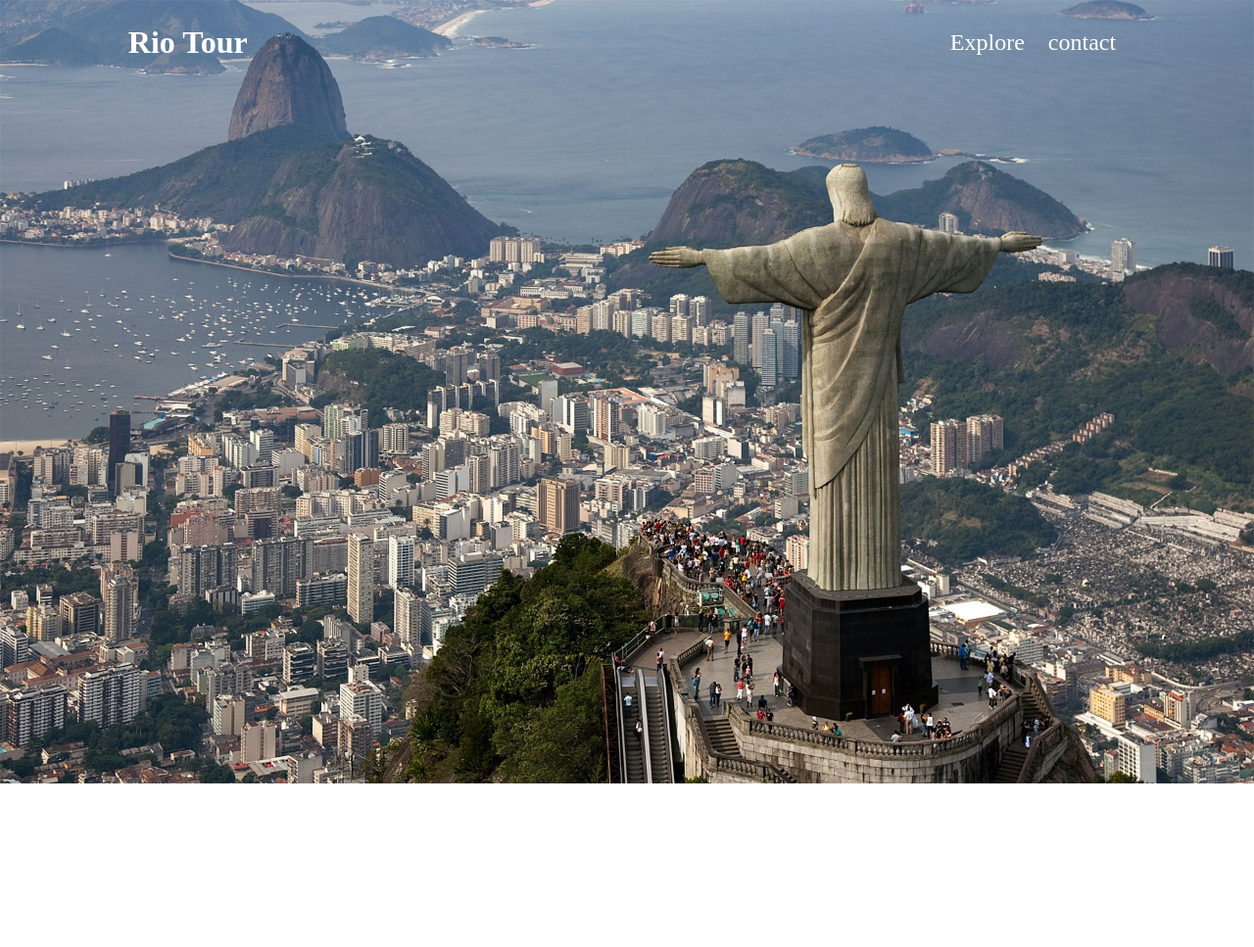
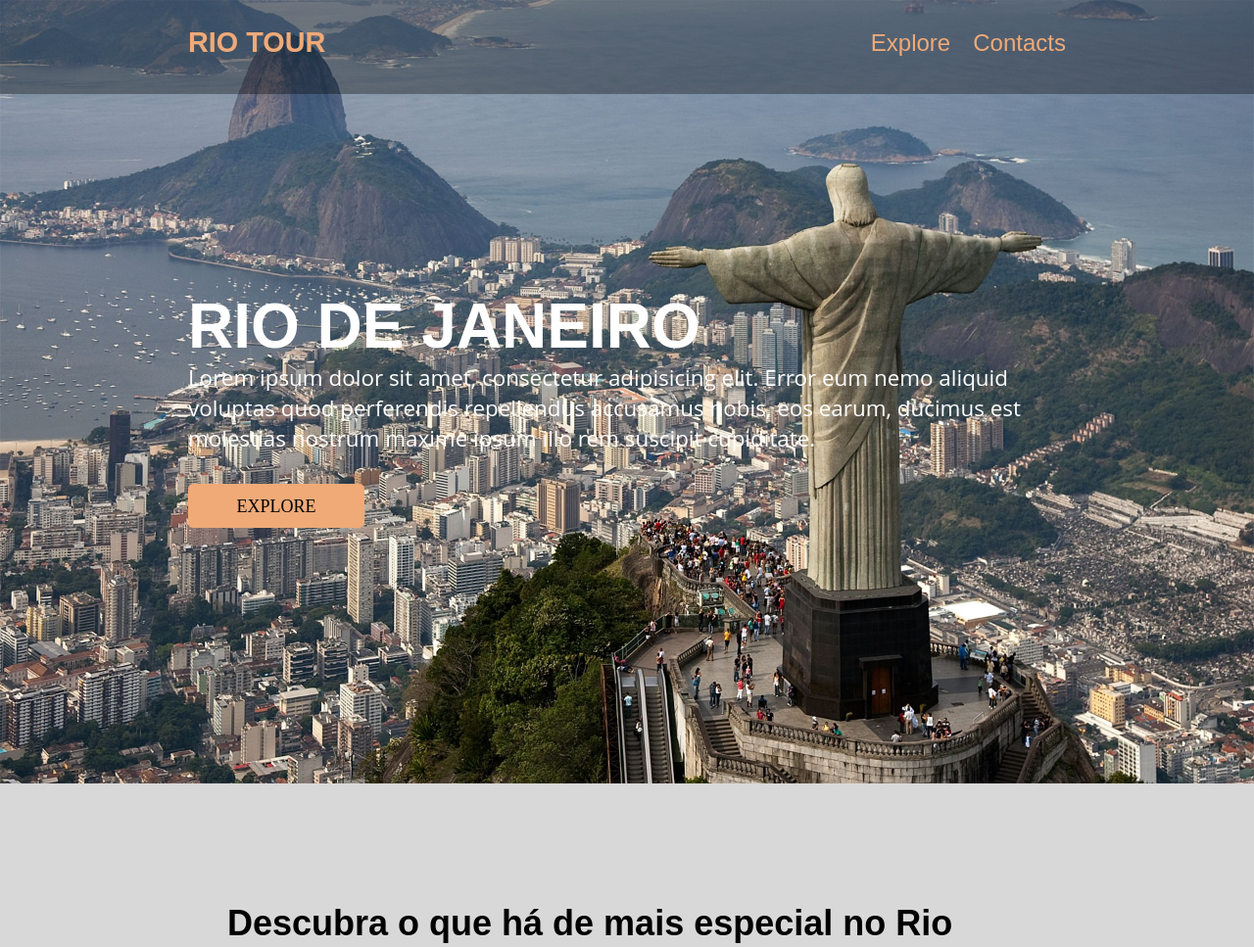
Before and after one commit to eu-adris/projeto-rio-tour, a plain HTML site: page index.html in a window 1280 px wide. Shown: the top 967 px of the page at 98% size. Before the commit the page ends 800 px from the top, so only its background shows below. Drawn offline with Linux system fonts and the light colour scheme.

Commit message:
codigo refeito do zero novamente, adicionado header, main e sections> li

```diff
--- a/index.html
+++ b/index.html
@@ -9,20 +9,36 @@
 </head>
 
 <body>
+    <section id="home">
+        <div class="filter home">
+            <header>
+                <p class="brand">Rio Tour</p>
+                <nav>
+                    <a href="">Explore</a>
+                    <a href="">Contacts</a>
+                </nav>
+            </header>
+            <main>
+                <h1>RIO DE JANEIRO</h1>
+                <p>Lorem ipsum dolor sit amet, consectetur adipisicing elit. Error eum nemo aliquid voluptas quod perferendis repellendus accusamus nobis, eos earum, ducimus est molestias nostrum maxime ipsum illo rem suscipit cupiditate.</p>
+                <a href="">explore</a>
+            </main>
+        </div>
+    </section>
+    <section id="explore">
+        <ul class="article">
+            <li>
+                <h2>Descubra o que há de mais especial no Rio</h2>
+            <img src="https://images.unsplash.com/photo-1483729558449-99ef09a8c325?q=80&w=2070&auto=format&fit=crop&ixlib=rb-4.0.3&ixid=M3wxMjA3fDB8MHxwaG90by1wYWdlfHx8fGVufDB8fHx8fA%3D%3D" alt="Rio de Janeiro">
+            <p>There is no doubt that Rio de Janeiro is one of the top travel destinations in the world and a year-round tourist hub, but have you ever wondered why most tourists are so intoxicated with the dream to visit Rio de Janeiro at least once in a lifetime?</p>
+            <p>Well, because this ocean-cradling and mountain-spiked city is a place that offers a mixture of contrasting experiences both for adventurous travelers and luxury vacation lovers. Now let’s take a dive into those special experiences and spots making Rio appear on everyone’s bucket list.</p>
+            </li>
+            <li>
+                <h3>A escadaria selarón</h3>
+                <p>Rio de Janeiro is full of colorful places that will make your eyes turn, and a perfect destination like that is the vivid mosaic Stairs of Selarón - a magical spot in the middle of a metropole. The stairs are the beautiful work of Chilean-born artist Jorge Selarón, who saw the project as his tribute to the city and the Brazilian people. He completely transformed the neighborhood turning it from a gray abandoned area into a creative hub for tourists.</p>
+            </li>
 
-    <section id="home">
-        <div class="container">
-            <header>
-                <div>
-                    <h2>Rio Tour</h2>
-                </div>
-                <div>
-                    <a href="">Explore</a>
-                    <a href="">contact</a>
-                </div>
-            </header>
-        </div>
-
+        </ul>
     </section>
 
 </body>
--- a/style.css
+++ b/style.css
@@ -2,37 +2,151 @@
     margin: 0;
     padding: 0;
     box-sizing: border-box;
+    text-decoration: none;
+    list-style: none;
+    overflow-x: hidden;
+
 }
 
-.container{
-    max-width: 1400px;
-    margin: 0 auto;
-    padding: 0 20px;
+body {
+    font-family: 'Poppins', sans-serif;
+    font-size: 1.6rem;
+    scroll-behavior: smooth;
+    background-color: rgb(216, 216, 216);
 }
 
 #home{
-    background-image: url('./imagens/501463.jpg ');
+    background-image: url('./imagens/501463.jpg');
     background-size: cover;
-    background-position: center;
+    /* background-position: center; */
     height: 100vh;
 }
 
-header{
-    display: flex;
-    align-items: center;
-    gap: 45%;
-    align-items: center;
-    padding: 25px;
-    justify-content: space-around;
+#home .filter{
+    position: relative;
+    height: 100%;
 }
 
-header h2{
-    color: white;
-    font-size: 2rem;
+header{
+    background-color: #00000056;
+    position: relative;
+    display: block;
+    unicode-bidi: isolate;
 }
-header a{
-    color: white;
-    text-decoration: none;
+
+header .brand{
+    font-weight: bolder;
+    font-size: 1.8rem;
+    line-height: 27px;
+    color: #EFAA78;
+    padding: 1.9rem 0 2.4rem 0;
+    position: relative;
+    left: 15%;
+    text-transform: uppercase;
+}
+
+header nav{
+    position: absolute;
+    right: 15%;
+    bottom: 55%;
+    transform: translateY(50%);
+}
+
+header nav a:first-child{
+    margin-right: 1rem;
+}
+
+header nav a{
     font-size: 1.5rem;
-    margin: 0 10px;
+    color: #EFAA78;
 }
+
+main{
+    position: relative;
+    left: 15%;
+    transform: translateY(50%);
+    color: #fff;
+    height: 50%;
+    max-width: 70%;
+}
+
+main h1{
+    font-family: url('https://fonts.googleapis.com/css2?family=JetBrains+Mono:ital,wght@0,100..800;1,100..800&family=Poppins:ital,wght@0,100;0,200;0,300;0,400;0,500;0,600;0,700;0,800;0,900;1,100;1,200;1,300;1,400;1,500;1,600;1,700;1,800;1,900&display=swap');
+    font-weight: bold;
+    font-size: clamp(2rem, 8vw, 4rem);
+}
+
+main p {
+    font-family: 'Open Sans';
+    font-size: clamp(1rem, 2vw, 1.4rem);
+    max-width: 56rem;
+}
+
+main a {
+    font-family: 'Poppins Bold';
+    font-size: 18px;
+    line-height: 24px;
+    color: #000;
+    background: #EFAA78;
+    padding: .8rem 3.1rem;
+    border-radius: 5px;
+    position: relative;
+    top: 2.3rem;
+    text-transform: uppercase;
+}
+
+#explore{
+    padding-top: 6rem;
+    position: relative;
+    width: 70%;
+    margin: 0 auto;
+}
+
+ul{
+    display: block;
+    list-style-type: disc;
+    margin-block-start: 1em;
+    margin-block-end: 1em;
+    margin-inline-start: 0px;
+    margin-inline-end: 0px;
+    padding-inline-start: 40px;
+    unicode-bidi: isolate;
+}
+
+ul li:first-child img {
+    margin-bottom: 1rem;
+}
+
+img {
+    max-width: 100%;
+    overflow-clip-margin: content-box;
+    overflow: clip;
+}
+
+ul li h2{
+    font-size: clamp(1rem, 4vw, 36px);
+    margin-bottom: 2rem;
+}
+
+ul li{
+    margin-bottom: 4rem;
+}
+
+ul li:first-child p {
+    margin-bottom: 0;
+}
+
+ul li p{
+    margin-bottom: 3rem;
+    font-size: 1.5rem;
+    line-height: 2.8rem;
+    color: #333333;
+    text-align: justify;
+}
+
+ul li h3 {
+    font-size: clamp(1rem, 4vw, 36px);
+    line-height: 2.8rem;
+    margin-bottom: 2rem;
+    overflow: hidden;
+}
```
